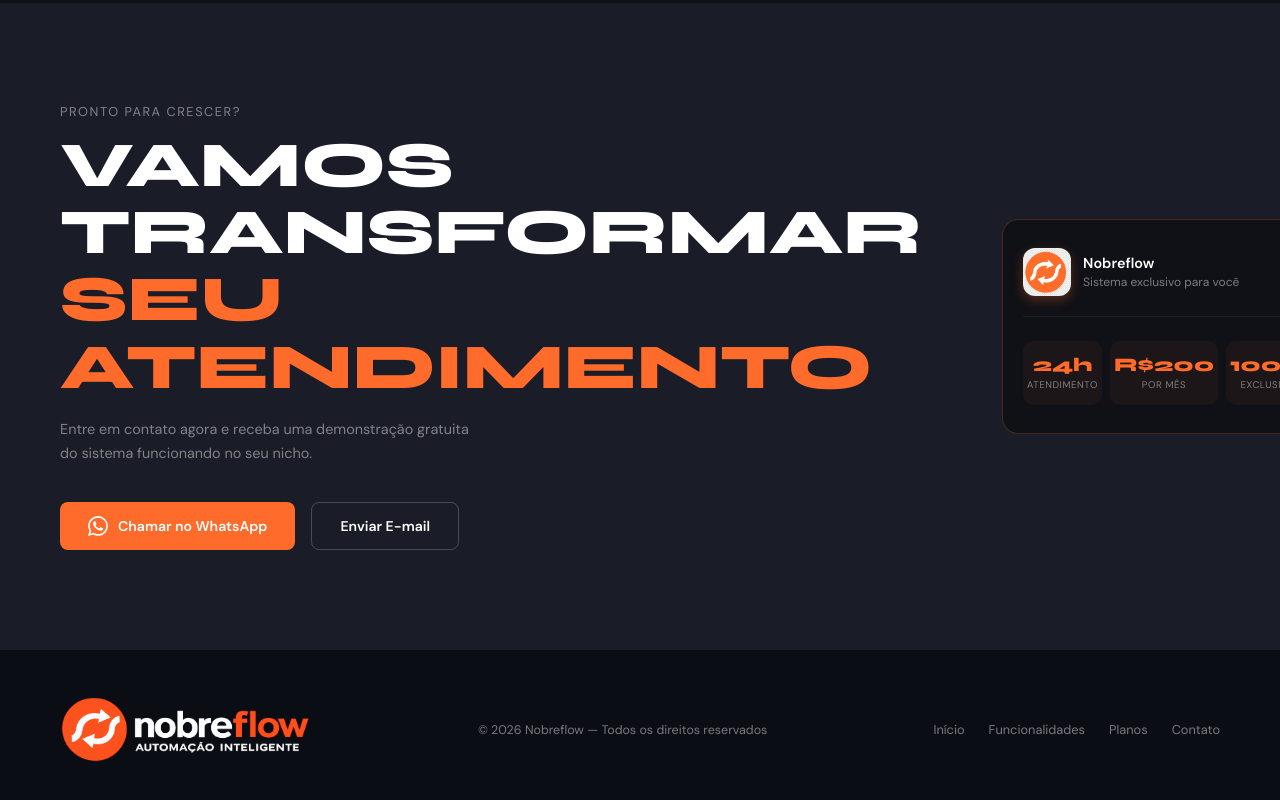
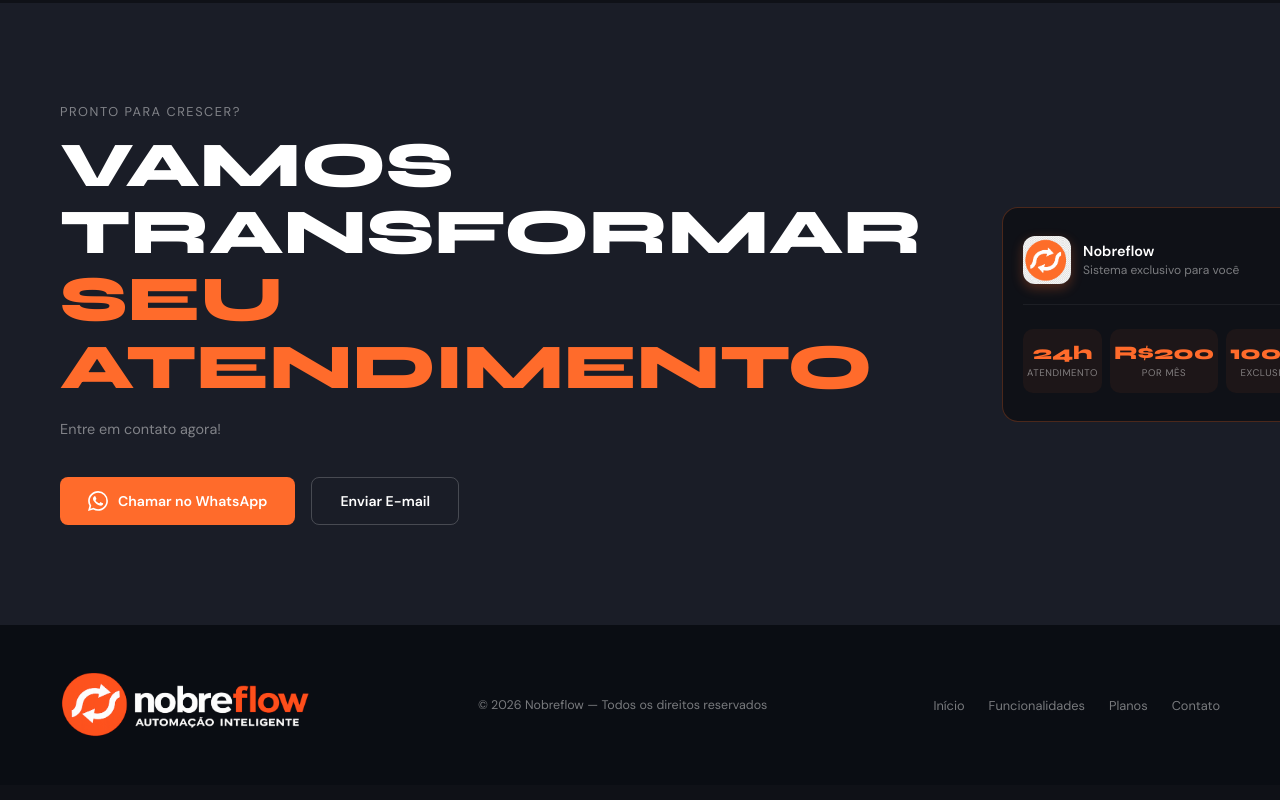
Before and after one commit to DiegoNobre0/nobreflow, an Angular app: page / in a window 1280 px wide. Shown: the part 4342-5142 px from the top of the page. Built offline with nearby package versions, Linux system fonts and the light colour scheme.

Commit message:
Update CTA text for clarity and conciseness

```diff
--- a/src/app/components/cta/cta.html
+++ b/src/app/components/cta/cta.html
@@ -2,7 +2,7 @@
   <div class="cta-text" appScrollReveal>
     <small>Pronto para crescer?</small>
     <h2>VAMOS TRANSFORMAR<br><span>SEU ATENDIMENTO</span></h2>
-    <p>Entre em contato agora e receba uma demonstração gratuita do sistema funcionando no seu nicho.</p>
+    <p>Entre em contato agora!</p>
     <div class="cta-buttons">
       <a href="https://wa.me/5500000000000" target="_blank" class="btn-primary">
         <svg width="20" height="20" fill="currentColor" viewBox="0 0 24 24">
```
